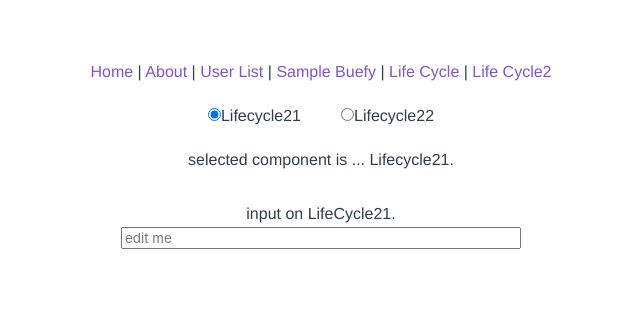
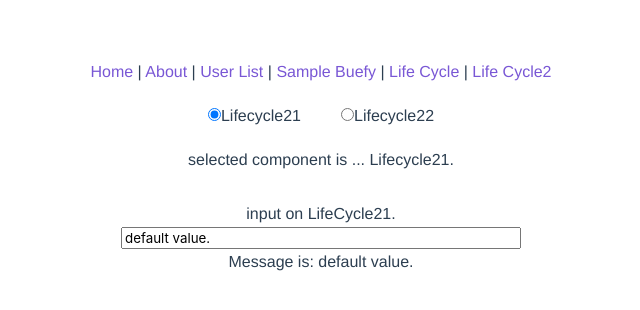
Before and after one commit to ksh-fthr/vue-work, a Vue app: page /life-cycle2 in a window 1280 px wide. Both pictures are taken after a click on the radio button "Lifecycle21". Shown: the top 310 px of the page, without its empty margins (319-959 px from the left). Built offline with nearby package versions, Linux system fonts and the light colour scheme.

Commit message:
ログ出力や子コンポーネントの画面表示内容を見直した

```diff
--- a/src/components/LifeCycle2-1.vue
+++ b/src/components/LifeCycle2-1.vue
@@ -3,17 +3,21 @@
     <p>input on LifeCycle21.</p>
     <input
       :class="$style.message"
+      v-model="properties.message"
       placeholder="edit me">
+
+    <p>Message is: {{ properties.message }}</p>
   </div>
 </template>
 
 <script>
 export default {
   name: 'LifeCyle21',
-  props: {
-    properties: {
-      type: Object,
-      default: null
+  data: function() {
+    return {
+      properties: {
+        message: 'default value.',
+      },
     }
   },
 
@@ -69,7 +73,8 @@ export default {
 .lifecycle2_child {
     height: 100%;
     width: 100%;
-    padding: 10px;}
+    padding: 10px;
+}
 
 .message {
     width: 400px;
--- a/src/components/LifeCycle2-2.vue
+++ b/src/components/LifeCycle2-2.vue
@@ -3,17 +3,21 @@
     <p>input on LifeCycle22.</p>
     <input
       :class="$style.message"
+      v-model="properties.message"
       placeholder="edit me">
+
+    <p>Message is: {{ properties.message }}</p>
   </div>
 </template>
 
 <script>
 export default {
   name: 'LifeCyle22',
-  props: {
-    properties: {
-      type: Object,
-      default: null
+  data: function() {
+    return {
+      properties: {
+        message: 'default value.',
+      },
     }
   },
 
--- a/src/views/LifeCycle2.vue
+++ b/src/views/LifeCycle2.vue
@@ -41,9 +41,6 @@ export default {
   data: function() {
     return {
       selectedComponent: '',
-      properties: {
-        message: 'default value.',
-      },
     }
   },
 
@@ -61,7 +58,7 @@ export default {
   beforeUpdate: function() {
     // 注意!!
     // beforeUpdate と updated で同じ変数に対してデータを更新かけると無限ループに陥る
-    console.log(`[LifeCycle2] beforeUpdate. this.properties.message = ${this.properties.message}`)
+    console.log('[LifeCycle2] beforeUpdate.')
   },
 
   /**
@@ -79,7 +76,32 @@ export default {
   updated: function() {
     // 注意!!
     // beforeUpdate と updated で同じ変数に対してデータを更新かけると無限ループに陥る
-    console.log(`[LifeCycle2] updated. this.properties.message = ${this.properties.message}`)
+    console.log('[LifeCycle2] updated.')
+  },
+
+  /**
+   * [公式](https://jp.vuejs.org/v2/api/index.html#beforeDestroy) から拝借｡
+   *
+   * > Vue インスタンスが破棄される直前に呼ばれます。
+   * この段階ではインスタンスはまだ完全に機能しています。
+   *
+   * **このフックはサーバサイドレンダリングでは呼ばれません。**
+   */
+  beforeDestroy: function() {
+    console.log('[LifeCycle2] beforeDestroy.')
+  },
+
+  /**
+   * [公式](https://jp.vuejs.org/v2/api/index.html#destroyed) から拝借｡
+   *
+   * Vue インスタンスが破棄された後に呼ばれます。
+   * このフックが呼ばれるとき、Vue インスタンスの全てのディレクティブはバウンドしておらず、
+   * 全てのイベントリスナは削除されており、そして全ての子の Vue インスタンスは破棄されています。
+   *
+   * このフックはサーバサイドレンダリングでは呼ばれません。
+   */
+  destroyed: function() {
+    console.log('[LifeCycle2] destroyed.')
   },
 
   /**
@@ -91,7 +113,7 @@ export default {
    * フックはエラーがさらにもっと伝播するのを防ぐために、`false` を返すことができます。
    */
   errorCaptured: function() {
-    console.log(`[LifeCycle2] errorCaptured. this.properties.message = ${this.properties.message}`)
+    console.log('[LifeCycle2] errorCaptured.')
   },
 }
 </script>
@@ -112,8 +134,4 @@ export default {
     height: 200px;
     width: 100%;
 }
-
-.message {
-    width: 400px;
-}
 </style>
```
